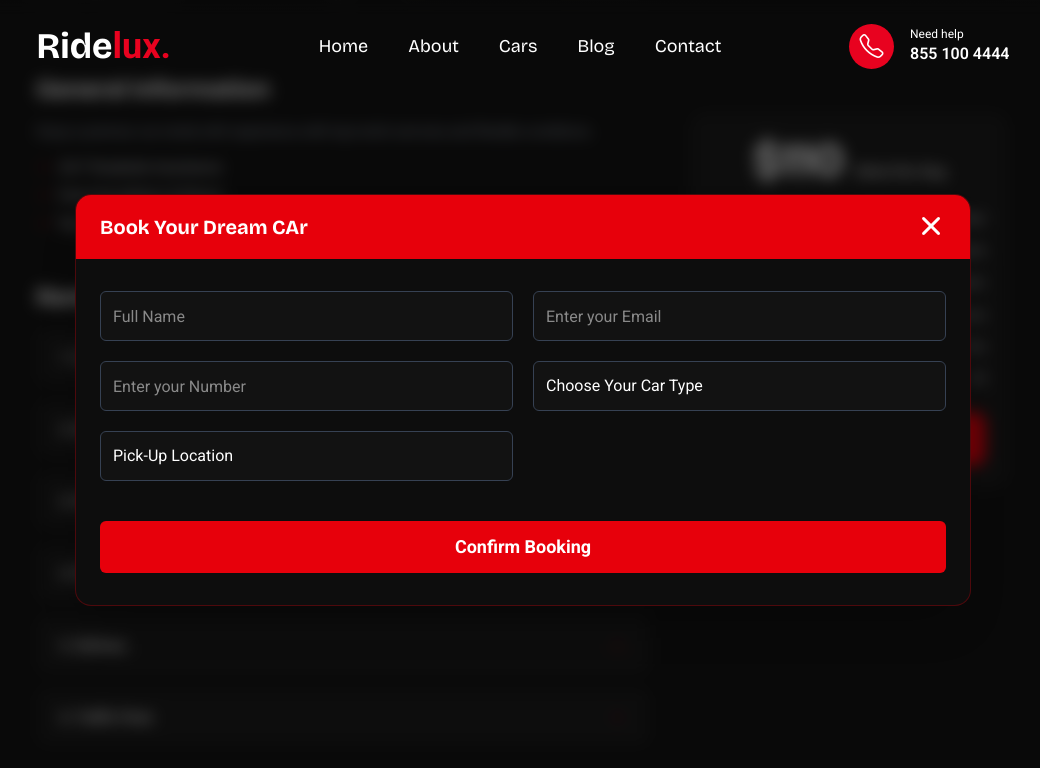
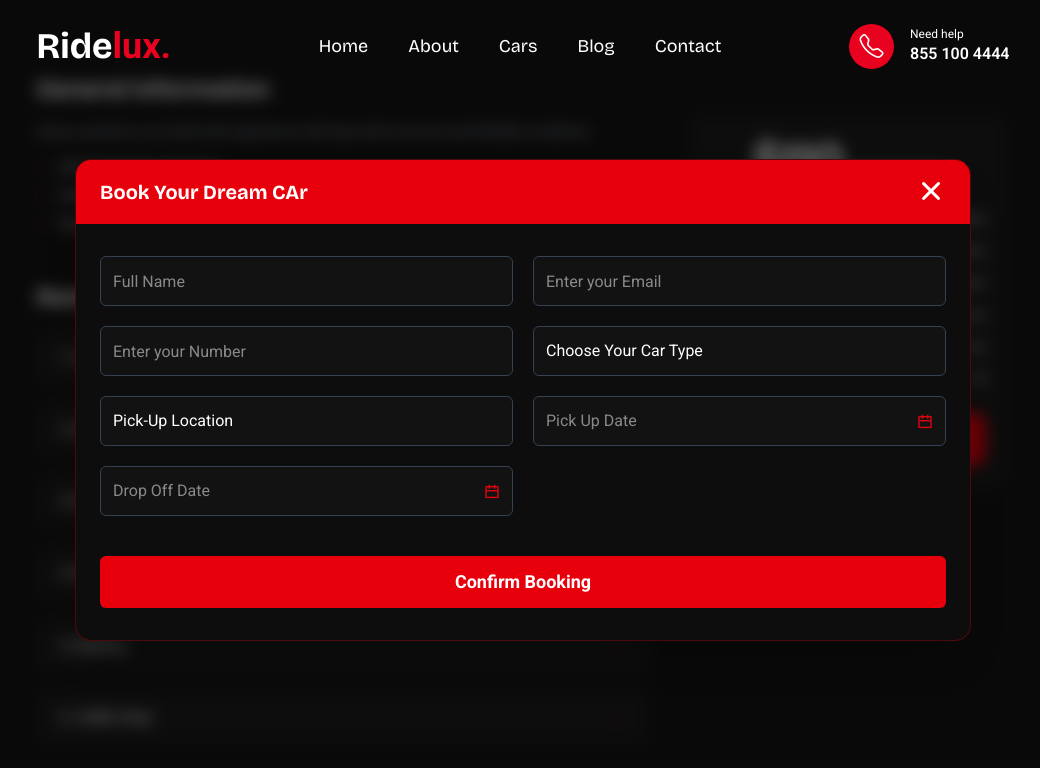
Before and after one commit to Jisap/vite-carrental2-2025, a React (Vite) app: page /car/1 in a window 1280 px wide. Both pictures are taken after a click on the button "Rent Now". Shown: the part 543-1311 px from the top of the page, without its empty margins (117-1157 px from the left). Built offline with nearby package versions, Linux system fonts and the light colour scheme.

Commit message:
Refactor CarDetails component to improve date selection functionality with dedicated DatePicker elements for pick-up and drop-off dates. Enhance layout comments for better clarity and maintainability.

```diff
--- a/src/Pages/CarDetails.jsx
+++ b/src/Pages/CarDetails.jsx
@@ -80,24 +80,10 @@ const CarDetails = () => {
     )
   }
 
-  const [pickUpDate, setPickUpDate] = useState(null);
-  const [DropOffDate, setDropOffDate] = useState(null);
-  const datePickerRef = useRef(null);
-
-  const openCalendar = () => {
-    if (datePickerRef.current) {
-      datePickerRef.current.setFocus();
-    }
-  }
-
-  const [returnDate, setReturnDate] = useState(null);
-  const returnPickerRef = useRef(null);
-
-  const openReturnCalendar = () => {
-    if (returnPickerRef.current) {
-      returnPickerRef.current.setFocus();
-    }
-  }
+  const [pickUpDate, setPickUpDate] = useState(null); // Fecha de recogida
+  const [dropOffDate, setDropOffDate] = useState(null); // Fecha de devolución
+  const pickUpPickerRef = useRef(null);
+  const dropOffPickerRef = useRef(null);
 
   return (
     <>
@@ -118,9 +104,9 @@ const CarDetails = () => {
           </div>
         </div>
 
-        {/* Contenido principal */}
+        {/* --- CORRECCIÓN DE LAYOUT: Contenido principal --- */}
+        {/* Se mueve el contenido dentro del div con fondo para consistencia */}
         <div className='flex flex-col lg:flex-row gap-10 px-[12%] py-14 lg:items-start'>
-          {/* Left Column */}
           <div className='flex-1 space-y-12'>
             <section>
               <h2 className='text-2xl font-bold text-white mb-4 font-bricolage'>
@@ -172,7 +158,6 @@ const CarDetails = () => {
             </section>
           </div>
 
-          {/* Right Column */}
           <div className='w-full lg:w-[320px] space-y-6 bg-[#1a1a1a] rounded-2xl p-6 shadow-md h-fit sticky top-28'>
             <div className='text-center'>
               <p className='text-5xl font-bold text-white font-bricolage'>
@@ -200,8 +185,6 @@ const CarDetails = () => {
           </div>
         </div>
       </div>
-
-      {/* Modal para confirmar la reserva */}
       {ShowModal && (
         <div className='fixed inset-0 z-50 flex items-center justify-center bg-black/50 backdrop-blur-sm px-4'>
           <div className='bg-[#0d0d0d] border border-red-600/30 rounded-2xl shadow-2xl max-w-4xl w-full overflow-hidden'>
@@ -251,7 +234,44 @@ const CarDetails = () => {
                     )}
                   </div>
                 ))}
+
+                {/* Pick Up Date */}
+                <div
+                  className="relative w-full h-[50px] px-3 flex items-center justify-between bg-[#121212] border border-gray-700 rounded-md cursor-pointer"
+                  onClick={() => openDatePicker(pickUpPickerRef)}
+                >
+                  <DatePicker
+                    selected={pickUpDate}
+                    onChange={(date) => setPickUpDate(date)}
+                    dateFormat="dd MMM yyyy"
+                    placeholderText="Pick Up Date"
+                    ref={pickUpPickerRef}
+                    className="bg-transparent text-white outline-none cursor-pointer w-full"
+                    calendarClassName="dark-datepicker"
+                    popperPlacement="bottom-start"
+                  />
+                  <i className="ri-calendar-line text-red-600 pointer-events-none"></i>
+                </div>
+
+                {/* Drop Off Date */}
+                <div
+                  className="relative w-full h-[50px] px-3 flex items-center justify-between bg-[#121212] border border-gray-700 rounded-md cursor-pointer"
+                  onClick={() => openDatePicker(dropOffPickerRef)}
+                >
+                  <DatePicker
+                    selected={dropOffDate}
+                    onChange={(date) => setDropOffDate(date)}
+                    dateFormat="dd MMM yyyy"
+                    placeholderText="Drop Off Date"
+                    ref={dropOffPickerRef}
+                    className="bg-transparent text-white outline-none cursor-pointer w-full"
+                    calendarClassName="dark-datepicker"
+                    popperPlacement="bottom-start"
+                  />
+                  <i className="ri-calendar-line text-red-600 pointer-events-none"></i>
+                </div>
               </div>
+
               <div className='pt-4'>
                 <button type='submit' className='w-full bg-red-600 text-white text-lg font-bold py-3 rounded-md hover:bg-red-700 transition'>
                   Confirm Booking
```
Also changed, not shown: src/index.css (line endings or trailing spaces).
